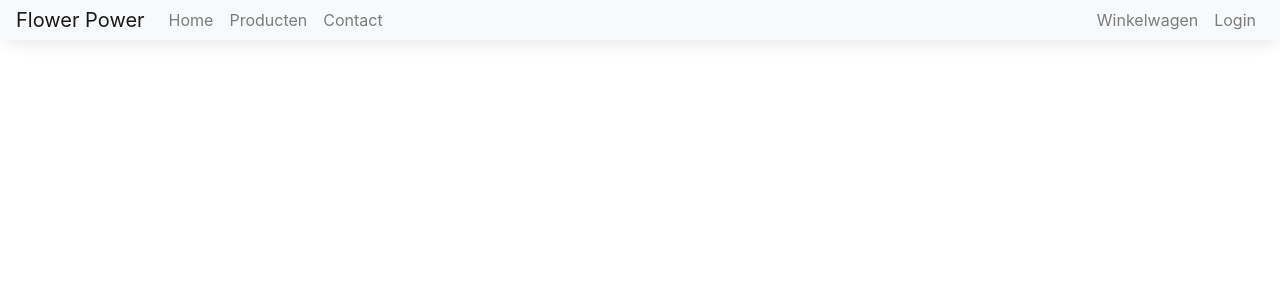
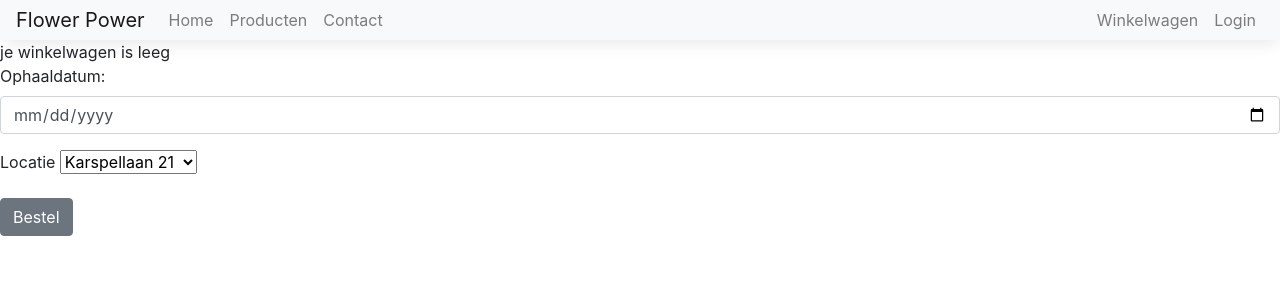
Before and after one commit to spyderpz/flowerpower, a PHP site: page /home/winkelwagen.php in a window 1280 px wide. Shown: the top 300 px of the page. Run offline with PHP 8.4, Linux system fonts and the light colour scheme; some libraries are stand-ins or nearby versions.

Commit message:
winkelwagen-bestellingen

```diff
--- a/controller/js/winkelwagen.js
+++ b/controller/js/winkelwagen.js
@@ -13,4 +13,15 @@ $(document).ready( function(){
             });
         }
     });
+    $(".bestelbtn").on('click', function(){
+        var orderdate = $("#orderdate").val();
+        orderdate =new Date(orderdate);
+        var today = new Date();
+        today.setHours(0,0,0,0);
+        if(orderdate > today) {
+
+        }else{
+            alert('please select a date after today');
+        }
+    });
 });
--- a/view/php/winkelwagen.php
+++ b/view/php/winkelwagen.php
@@ -9,7 +9,7 @@ require_once("../../controller/php/winkelwagen.php");
 $winkelwagen = new winkelwagen();
 $cartprods = $winkelwagen->getshoppingcart();
 if($cartprods == false){
-
+    echo 'je winkelwagen is leeg';
 }else{
     foreach ($cartprods as $prod){
         $product = explode(",", $prod);
@@ -20,6 +20,21 @@ if($cartprods == false){
                    </div>";
     }
 }
+?>
+<form class="animated delay-05s fadeInUp" value="Bestel" action="javascript::" method="post">
+    <div class="form-group">
+        <label for="orderdate">Ophaaldatum:</label>
+        <input type="date"  class="form-control" id="orderdate">
+    </div>
+    <div class="form-group">
+        <label for="locatie">Locatie</label>
+        <select name="location" id="orderlocation">
+            <option value="karspellaan">Karspellaan 21</option>
+            <option value="flevostraat">Flevostraat 95</option>
+            <option value="snavelkavel">Snavelkavel 34</option>
+            <option value="berenspel">Berenspel 98</option>
+        </select>
 
-
-?>
+    </div>
+    <button type="submit" class="btn btn-secondary bestelbtn">Bestel</button>
+</form>
```
